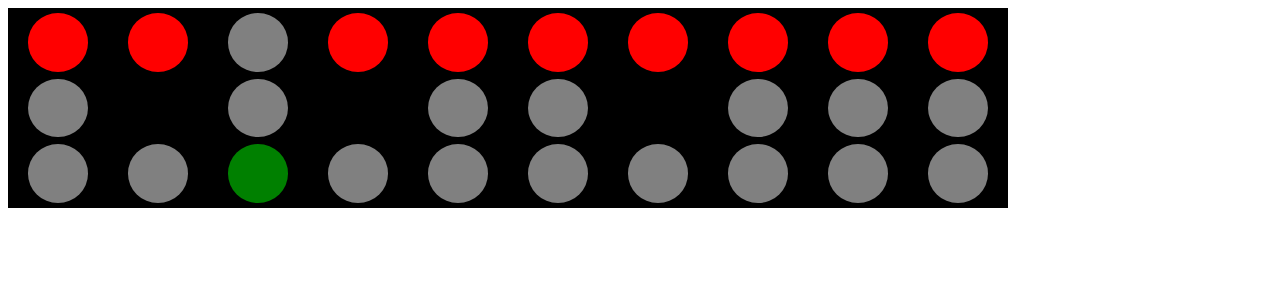
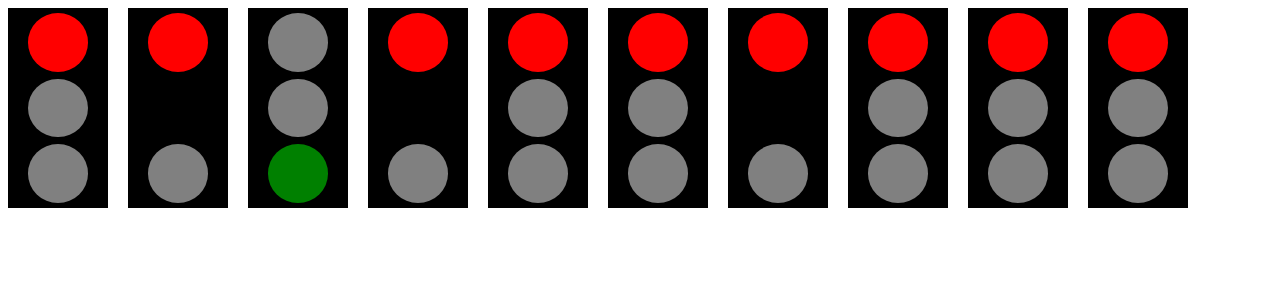
Before and after one commit to arthyflax/ampel-react, a React (Create React App) app: page / in a window 1280 px wide. Shown: the top 300 px of the page. Built offline with nearby package versions, Linux system fonts and the light colour scheme.

Commit message:
fixed an issue where the timeout function tried to do a state update in an unmounted component

```diff
--- a/src/TFGAmpel.js
+++ b/src/Ampel.js
@@ -1,10 +1,9 @@
 import { Component } from "react";
 import "./ampel.css";
 
-class TFGAmpel extends Component {
+class Ampel extends Component {
     constructor(props) {
         super(props);
-        this.timeout = [];
         this.state = {
             currentState: 0,
             stateList: [
@@ -20,18 +19,19 @@ class TFGAmpel extends Component {
     }
 
     switchState(stateid) {
+        let timeout;
         switch (stateid) {
             case 0:
                 this.setState({ currentState: 1 });
-                this.timeout = setTimeout(this.switchState.bind(this), 1000 * this.props.timeMultiplier, 1);
+                this.setState({ timeout: setTimeout(this.switchState.bind(this), 1000 * this.props.timeMultiplier, 1) });
                 break;
             case 1:
                 this.setState({ currentState: 2 });
-                setTimeout(this.switchState.bind(this), 2000 * this.props.timeMultiplier, 2);
+                this.setState({ timeout: setTimeout(this.switchState.bind(this), 2000 * this.props.timeMultiplier, 2) });
                 break;
             case 2:
                 this.setState({ currentState: 3 });
-                setTimeout(this.switchState.bind(this), 1000 * this.props.timeMultiplier, 3);
+                this.setState({ timeout: setTimeout(this.switchState.bind(this), 1000 * this.props.timeMultiplier, 3) });
                 break;
             case 3:
                 this.props.next(this.props.id);
@@ -42,14 +42,20 @@ class TFGAmpel extends Component {
 
     componentDidMount() {
         if (this.props.active) {
-            setTimeout(this.switchState.bind(this), 1000 * this.props.timeMultiplier, 0);
+            this.timeout = setTimeout(this.switchState.bind(this), 1000 * this.props.timeMultiplier, 0);
         }
     }
 
     componentDidUpdate() {
+        clearTimeout(this.timeout)
         if (this.props.active && this.state.currentState === 0) {
-            setTimeout(this.switchState.bind(this), 1000 * this.props.timeMultiplier, 0);
+            this.timeout = setTimeout(this.switchState.bind(this), 1000 * this.props.timeMultiplier, 0);
         }
+    }
+
+    componentWillUnmount() {
+        clearTimeout(this.state.timeout);
+        clearTimeout(this.timeout)
     }
 
     render() {
@@ -73,4 +79,4 @@ class TFGAmpel extends Component {
     }
 }
 
-export default TFGAmpel;
+export default Ampel;
--- a/src/Ampelsteuerung.js
+++ b/src/Ampelsteuerung.js
@@ -1,5 +1,5 @@
 import { Component } from "react";
-import TFGAmpel from "./TFGAmpel";
+import Ampel from "./Ampel";
 
 class Ampelsteuerung extends Component {
     constructor(props) {
@@ -18,8 +18,9 @@ class Ampelsteuerung extends Component {
         }
         let nextIndex;
         if (this.state.pedestrian) this.setState({ pedestrian: false, active: -1 });
-        for (let i = this.state.active; i < this.state.Ampeln.length; i++) {
-            if (this.state.Ampeln[i] === "Auto" && this.state.active !== i) {
+        for (let i = this.state.active + 1; i < this.state.Ampeln.length; i++) {
+            if (this.state.Ampeln.length <= i) break;
+            if (this.state.Ampeln[i] === "Auto") {
                 nextIndex = i;
                 break;
             }
@@ -32,11 +33,11 @@ class Ampelsteuerung extends Component {
                     break;
                 }
             }
-            if (nextIndex === undefined) {
-                nextIndex = 0;
-            }
         }
 
+        if (nextIndex === undefined) {
+            nextIndex = 0;
+        }
         this.setState({ active: nextIndex });
     }
 
@@ -59,11 +60,19 @@ class Ampelsteuerung extends Component {
                     newAmpeln.pop();
                     this.setState({ Ampeln: newAmpeln });
                     break;
-                case "ArrowRight":
-                    this.setState({ timeMultiplier: this.state.timeMultiplier - 0.125 });
+                case "ArrowUp":
+                    if (this.state.timeMultiplier <= 1) {
+                        this.setState({ timeMultiplier: (3 / 4) * this.state.timeMultiplier });
+                    } else {
+                        this.setState({ timeMultiplier: this.state.timeMultiplier - 0.25 });
+                    }
                     break;
-                case "ArrowLeft":
-                    this.setState({ timeMultiplier: this.state.timeMultiplier + 0.125 });
+                case "ArrowDown":
+                    if (this.state.timeMultiplier < 1) {
+                        this.setState({ timeMultiplier: (4 / 3) * this.state.timeMultiplier });
+                    } else {
+                        this.setState({ timeMultiplier: this.state.timeMultiplier + 0.25 });
+                    }
                     break;
                 default:
                     break;
@@ -86,13 +95,13 @@ class Ampelsteuerung extends Component {
     render() {
         return (
             <>
-                {this.state.Ampeln.map((Ampel, index) => {
+                {this.state.Ampeln.map((AmpelArt, index) => {
                     return (
-                        <TFGAmpel
+                        <Ampel
                             key={index}
                             id={index}
-                            type={Ampel}
-                            active={this.state.active === index || (Ampel === "Fußgänger" && this.state.pedestrian)}
+                            type={AmpelArt}
+                            active={this.state.active === index || (AmpelArt === "Fußgänger" && this.state.pedestrian)}
                             next={this.next.bind(this)}
                             timeMultiplier={this.state.timeMultiplier}
                         />
--- a/src/ampel.css
+++ b/src/ampel.css
@@ -3,8 +3,6 @@
 }
 
 div.grey {
-
-
     background-color: grey;
 }
 .red {
@@ -20,12 +18,13 @@ div.grey {
     border-radius: 50%;
     height: 30%;
     width: 60%;
-  display: hidden;
 }
 
 .ampel-wrapper {
     height: calc(2 * var(--size));
     width: var(--size);
+    margin-bottom: 20px;
+    margin-right: 20px;
     padding-top: 0.1756%;
     padding-bottom: 0.1756%;
     display: inline-flex;
@@ -34,9 +33,3 @@ div.grey {
     align-items: center;
     background-color: black;
 }
-.button {
-  height: 30px;
-  width: 50px;
-  background-color: greenyellow;
-  text-align: center;
-}
```
Lines whose indentation alone changed are shown as unchanged.
